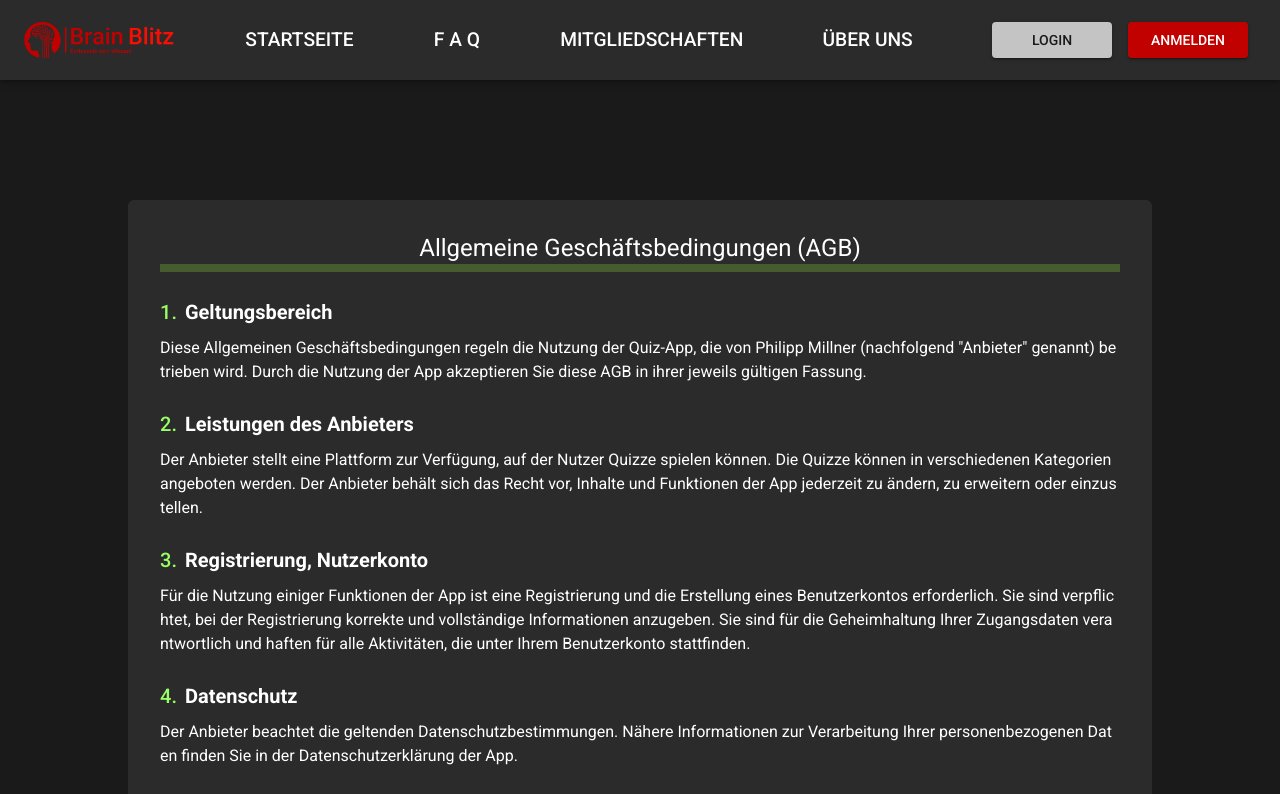
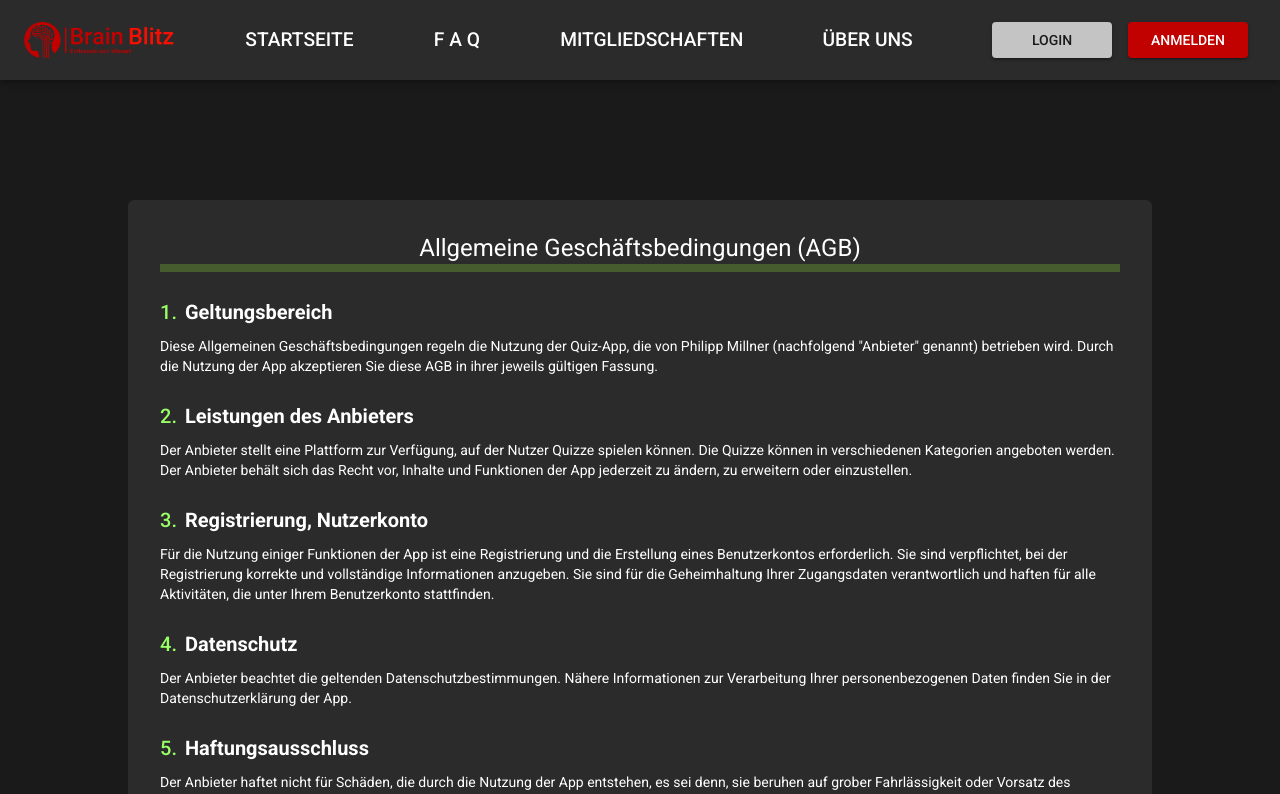
Before and after one commit to SlowMoschen/Brain_Blitz, a React (Vite) app in the folder client/: page /terms-and-conditions in a window 1280 px wide. Shown: the top 794 px of the page. Built offline with nearby package versions, Linux system fonts and the light colour scheme.

Commit message:
made text of a term smaller with variant body2 - removed word-break

```diff
--- a/client/src/routes/home/pages/terms/Terms.tsx
+++ b/client/src/routes/home/pages/terms/Terms.tsx
@@ -17,7 +17,7 @@ function Term({ number, title, text }: TermProps) {
         </Typography>
         <Typography variant="h6" fontWeight={600}>{title}</Typography>
       </Box>
-      <Typography>{text}</Typography>
+      <Typography variant="body2">{text}</Typography>
     </Box>
   );
 }
@@ -30,7 +30,6 @@ export default function Terms() {
     borderRadius: ".375rem",
     width: "90%",
     maxWidth: BREAKPOINTS.lg,
-    wordBreak: 'break-all'
   };
 
   return (
```
